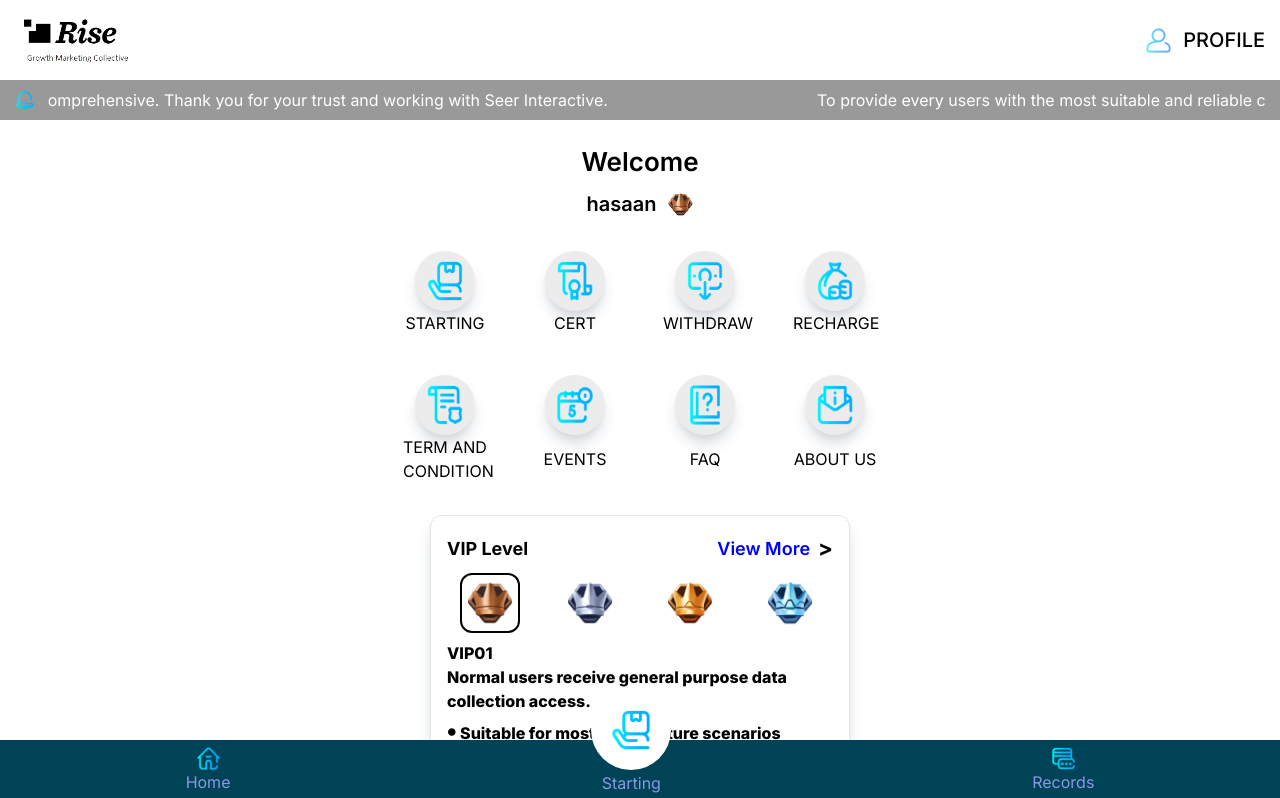
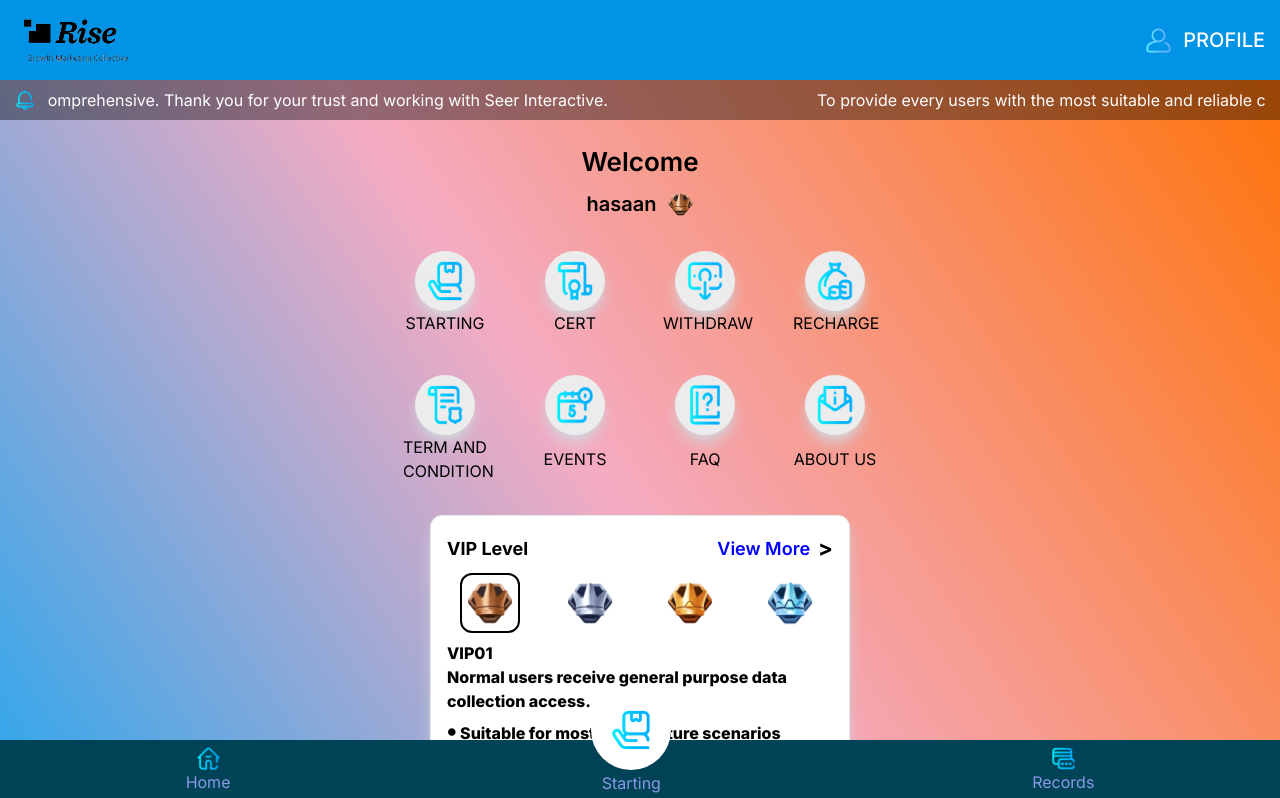
Before and after one commit to mhmAdmin1122/Rise, a Next.js app: page /page/home in a window 1280 px wide. Shown: the top 798 px of the page. Built offline with nearby package versions, Linux system fonts and the light colour scheme.

Commit message:
theme change

```diff
--- a/src/app/components/H/Home.tsx
+++ b/src/app/components/H/Home.tsx
@@ -39,7 +39,7 @@ const Home = ({user}:any) => {
     setShowAboutUsform((current) => !current);
   };
   return (
-    <Layout classMainBox="">
+    <Layout classMainBox="layout-gradient">
       <NewsNotificationLine />
       <div className="Home-page">
         {/* welcome-box */}
--- a/src/app/globals.css
+++ b/src/app/globals.css
@@ -15,7 +15,7 @@ body {
 }
 /* Navbar */
 .header-main {
-  @apply w-[100%] bg-[#fff] text-[#000] py-[10px] px-[15px] font-medium text-[20px] flex items-center justify-between;
+  @apply w-[100%] bg-[#0093e6] text-[#fff] py-[10px] px-[15px] font-medium text-[20px] flex items-center justify-between;
 }
 .logo-box img {
   @apply w-[120px] h-[60px];
```
